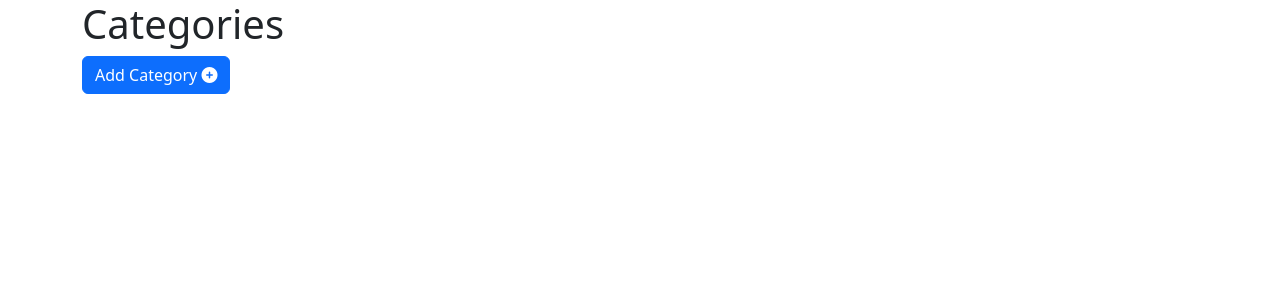
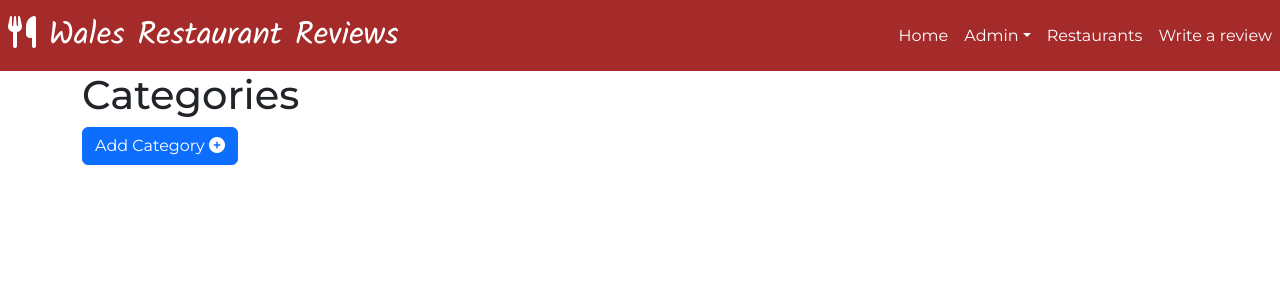
Before and after one commit to cshimvin/restaurant-reviews, a Flask app: page /categories in a window 1280 px wide. Shown: the top 300 px of the page. Run offline with Flask 3, Linux system fonts and the light colour scheme; data that the repository does not hold is empty; some libraries are stand-ins or nearby versions.

Commit message:
Add admin buttons and top nav with css

```diff
--- a/app.py
+++ b/app.py
@@ -1,7 +1,6 @@
 # Import Flash, PyMongo and BSON dependencies
 import os
 from flask import Flask, render_template, url_for, redirect, request
-import pymongo
 from flask_pymongo import PyMongo
 from bson.objectid import ObjectId
 
@@ -20,13 +19,14 @@ mongo = PyMongo(app)
 
 
 @app.route("/")
+@app.route("/index")
 def index():
     return render_template("index.html")
 
 
 @app.route("/get_restaurants")
 def get_restaurants():
-    restaurants = mongo.db.restaurants.find()
+    restaurants = list(mongo.db.restaurants.find())
     return render_template("get_restaurants.html", restaurants=restaurants)
 
 
--- /dev/null
+++ b/static/css/style.css
@@ -0,0 +1,21 @@
+@import url('https://fonts.googleapis.com/css?family=Montserrat:wght@100;200;300;400;500;600;700;800;900');
+@import url('https://fonts.googleapis.com/css2?family=Kalam:wght@100;200;300;400;500;600;700;800');
+
+body {
+    font-family: "Montserrat", sans-serif;
+}
+
+nav {
+    background-color: brown;
+}
+
+.nav-title {
+    color: rgba(255,255,255);
+    font-family: "Kalam", sans-serif;
+    margin-top: 0.5rem;
+    margin-left: 0.5rem;
+}
+
+.navbar-light .navbar-nav .nav-link {
+    color: rgba(255,255,255);
+}
--- a/templates/base.html
+++ b/templates/base.html
@@ -7,13 +7,41 @@
     <link href="https://cdn.jsdelivr.net/npm/bootstrap@5.3.2/dist/css/bootstrap.min.css"
         rel="stylesheet" integrity="sha384-T3c6CoIi6uLrA9TneNEoa7RxnatzjcDSCmG1MXxSR1GAsXEV/Dwwykc2MPK8M2HN" crossorigin="anonymous">
     <script src="https://kit.fontawesome.com/c942d42d0a.js" crossorigin="anonymous"></script>
+    <link rel="stylesheet" href="{{ url_for('static', filename='css/style.css') }}" type="text/css">
     <title>Document</title>
 </head>
 <body>
-    <div class="header">
+    <header>
 
-    </div>
+        <!-- Main Menu -->
 
+
+        <nav class="navbar navbar-light navbar-expand-sm">
+            <button class="navbar-toggler ml-auto" type="button" data-toggle="collapse" data-target="#navbarNavDropdown" aria-controls="navbarNavDropdown" aria-expanded="false" aria-label="Toggle navigation">
+                <span class="navbar-toggler-icon"></span>
+            </button>
+            <div class="col nav-title"><h2><i class="fa-solid fa-utensils"></i> Wales Restaurant Reviews</h2></div>
+            <div class="col">
+            <div class="collapse navbar-collapse justify-content-end" id="navbarNavDropdown">
+                <ul class="navbar-nav">
+                    <li class="nav-item mr-2"><a class="nav-link" href="{{ url_for('index') }}">Home</a></li>
+                    <li class="nav-item dropdown">
+                        <a class="nav-link dropdown-toggle" data-bs-toggle="dropdown" href="#" role="button" aria-expanded="false">Admin</a>
+                        <ul class="dropdown-menu">
+                            <li><a class="dropdown-item" href="#">Login</a></li>
+                            <li><a class="dropdown-item" href="#">User admin</a></li>
+                            <li><a class="dropdown-item" href="#">Something else here</a></li>
+                        </ul>
+                    </li>
+                    <li class="nav-item mr-2"><a class="nav-link" href="{{ url_for('get_restaurants') }}">Restaurants</a></li>
+                    <li class="nav-item mr-2"><a class="nav-link" href="#">Write a review</a></li>
+                </ul>
+            </div>
+            </div>
+        </nav>
+
+          <!-- End Main Menu -->
+    </header>
     <div class="container">
         {% if message %}
             <div class="section">
@@ -27,5 +55,11 @@
     </div>
     <script src="https://cdn.jsdelivr.net/npm/bootstrap@5.3.2/dist/js/bootstrap.bundle.min.js"
         integrity="sha384-C6RzsynM9kWDrMNeT87bh95OGNyZPhcTNXj1NW7RuBCsyN/o0jlpcV8Qyq46cDfL" crossorigin="anonymous"></script>
+
+    <!-- Scripts for menu collapse on small screens -->
+
+     <script src="https://code.jquery.com/jquery-3.3.1.slim.min.js" integrity="sha384-q8i/X+965DzO0rT7abK41JStQIAqVgRVzpbzo5smXKp4YfRvH+8abtTE1Pi6jizo" crossorigin="anonymous"></script>
+     <script src="https://cdnjs.cloudflare.com/ajax/libs/popper.js/1.14.3/umd/popper.min.js" integrity="sha384-ZMP7rVo3mIykV+2+9J3UJ46jBk0WLaUAdn689aCwoqbBJiSnjAK/l8WvCWPIPm49" crossorigin="anonymous"></script>
+     <script src="https://stackpath.bootstrapcdn.com/bootstrap/4.1.3/js/bootstrap.min.js" integrity="sha384-ChfqqxuZUCnJSK3+MXmPNIyE6ZbWh2IMqE241rYiqJxyMiZ6OW/JmZQ5stwEULTy" crossorigin="anonymous"></script>
 </body>
 </html>
--- a/templates/categories.html
+++ b/templates/categories.html
@@ -7,7 +7,7 @@
         {% for category in categories %}
             <li class="list-group-item">{{ category.type }}
             <a href="#" class="btn btn-primary btn-sm">Edit  <i class="fa-solid fa-pen"></i></a>
-            <a href="#" class="btn btn-danger btn-sm">Delete <i class="fa-solid fa-circle-xmark"></i></a>
+            <a href="#" class="btn btn-danger btn-sm">Delete <i class="fa-solid fa-trash"></i></a>
             </li>
         {% endfor %}
     </ul>
--- a/templates/get_restaurants.html
+++ b/templates/get_restaurants.html
@@ -13,5 +13,9 @@
         <p>Postcode: {{ restaurant.postcode }}</p>
         <p>Description: {{ restaurant.description }}</p>
         <img src="{{ restaurant.image_url }}" alt="{{ restaurant.name }}" />
+        <p><a href="{{ url_for('edit_restaurant', restaurant_id=restaurant._id) }}" class="btn btn-primary btn-sm">Edit <i class="fa-solid fa-pencil"></i></a>
+        <a href="#" class="btn btn-danger btn-sm">Delete <i class="fa-solid fa-trash"></i></a></p>
+        <p><a href="#" class="btn btn-primary btn-sm">View reviews <i class="fa-solid fa-eye"></i></a>
+        <a href="#" class="btn btn-primary btn-sm">Write a review <i class="fa-solid fa-pencil"></i></a></p>
     {% endfor %}
 {% endblock %}
```
Also changed, not shown: .gitpod.yml (added).
